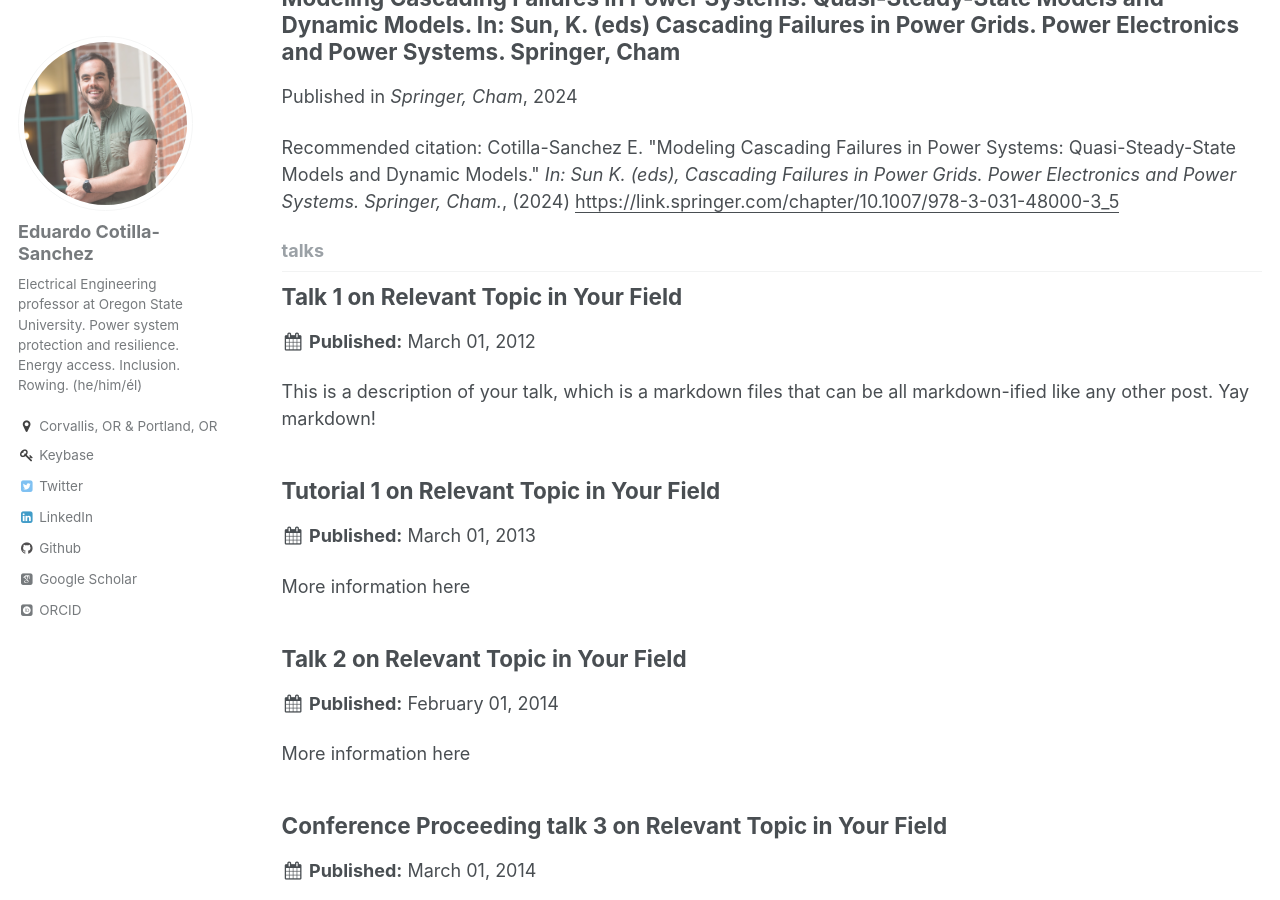
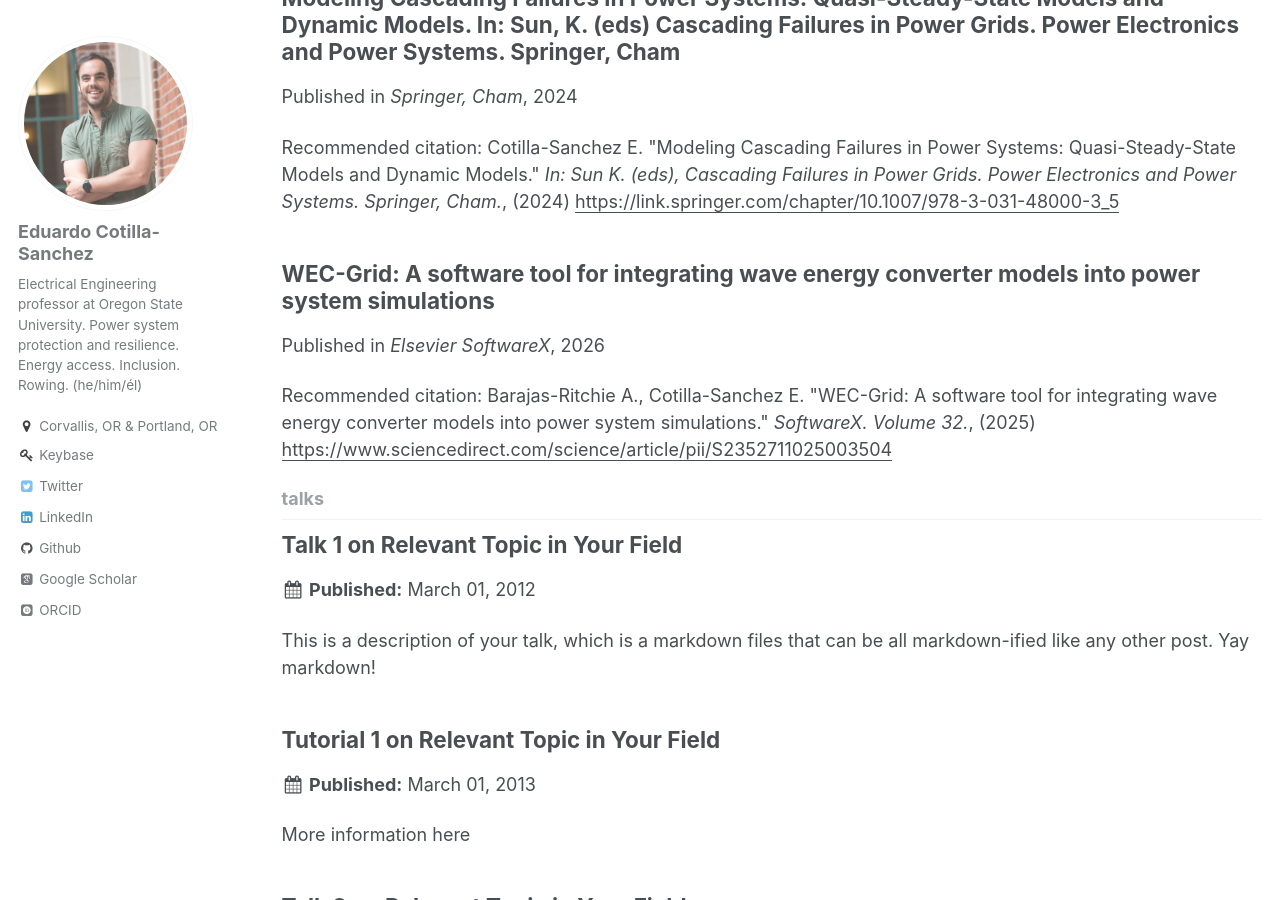
Before and after one commit to ecotillasanchez/ecotillasanchez.github.io, a Jekyll site: the page built from _pages/collection-archive.html, in a window 1280 px wide and 900 px high, scrolled down 7992 px. Built offline with Jekyll 4.4.1, drawn with Linux system fonts in a browser that asks for light colours; some web fonts are replaced.

Commit message:
Updated publications.

```diff
--- a/_pages/publications.md
+++ b/_pages/publications.md
@@ -15,7 +15,9 @@ author_profile: true
 
 > Conference papers
 
-de Souza R, Cotilla-Sanchez E "Practical Implementation of GPU-based Computing at the Grid Edge for Resilience Scenarios," in Proc. of the IEEE International Conference on Energy Technologies for Future Grids (ETFG), 2025.
+Podder S, Cotilla-Sanchez E, Cao Y, "A LVRT Control with Current Limiting and Power Oscillation Mitigation for Wave-to-Grid Systems," in Proc. of the IEEE Green Technologies Conference (GreenTech), Boulder, CO, 2026.
+
+de Souza R, Cotilla-Sanchez E, "Practical Implementation of GPU-based Computing at the Grid Edge for Resilience Scenarios," in Proc. of the IEEE International Conference on Energy Technologies for Future Grids (ETFG), 2025.
 
 Podder S, Cotilla-Sanchez E, Cao Y, "Adaptive Energy Management Strategy for Power Fluctuation Mitigation in a Wave-to-Grid System," in Proc. of the 57th North American Power Symposium (NAPS), Hartford, CT, 2025
 
--- /dev/null
+++ b/_publications/2025-06-06.md
@@ -0,0 +1,13 @@
+---
+title: "WEC-Grid: A software tool for integrating wave energy converter models into power system simulations"
+collection: publications
+permalink: /publication/2025-06-06
+excerpt: ''
+date: 2026-06-06
+venue: 'Elsevier SoftwareX'
+paperurl: 'https://www.sciencedirect.com/science/article/pii/S2352711025003504'
+citation: 'Barajas-Ritchie A., Cotilla-Sanchez E. &quot;WEC-Grid: A software tool for integrating wave energy converter models into power system simulations.&quot; <i>SoftwareX. Volume 32.</i>, (2025)'
+---
+WEC-Grid is an open-source Python framework for integrating wave energy converter (WEC) models into power system simulations. It bridges WEC-Sim with established electrical simulators (PSS®E, PyPSA) through a unified API, a standardized data model, and an SQLite-backed store. The framework provides modular case handling, WEC-to-grid coupling, and a quasi steady-state simulation loop that harmonizes results across modelers. Core functionalities include reproducible data persistence, cross-modeler comparison, and visualization tools for buses, generators, and WEC farms. By lowering the barrier to marine energy integration studies, WEC-Grid supports academic research, teaching, and preliminary industry assessments of grid stability and renewable penetration. Documentation, Jupyter notebooks, and an executable capsule accompany the release, ensuring accessibility and reproducibility. Together, these features position WEC-Grid as a flexible platform for exploring the interactions of emerging WEC technologies with existing and future power systems.
+
+[Open Access](https://www.sciencedirect.com/science/article/pii/S2352711025003504)
```
